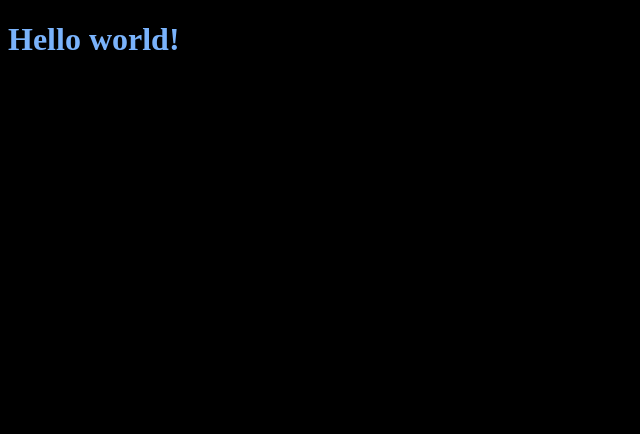
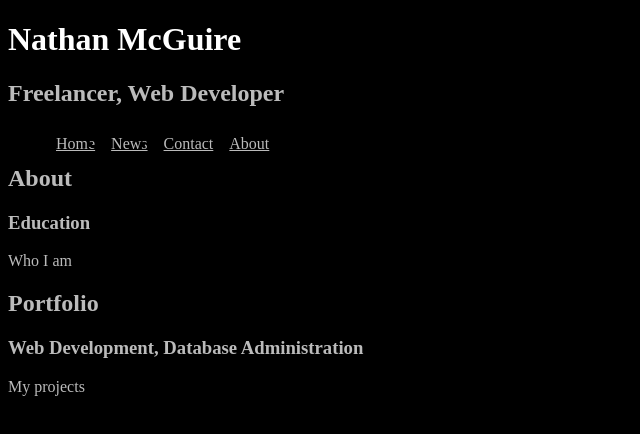
Before and after one commit to nathanlmcguire/nathanlmcguire.github.io, a plain HTML site: page index.html in a window 1280 px wide. Shown: the whole page, without its empty margins (0-640 px from the left). Drawn offline with Linux system fonts and the light colour scheme.

Commit message:
got a BASIC page going, much smoothing to be done

```diff
--- a/index.html
+++ b/index.html
@@ -4,8 +4,34 @@
         <title>Nathan McGuire: Freelancer</title>
         <link href="style.css" rel="stylesheet">
         <link rel="icon" type="image/x-icon" href="/images/penroseTriangle.png">
+
+        <h1>Nathan McGuire</h1>
+        <h2>Freelancer, Web Developer</h2>
     </head>
     <body>
-        <h1>Hello world!</h1>
+        <ul>
+        <li><a href="default.asp">Home</a></li>
+        <li><a href="news.asp">News</a></li>
+        <li><a href="contact.asp">Contact</a></li>
+        <li><a href="about.asp">About</a></li>
+        </ul>
+
+        <br>
+
+        <!-- GET HEADERS ON SAME LINE! -->
+
+        <div>
+            <h2>About</h2>
+            <h3>Education</h3>
+            <p> Who I am</p>
+        </div>
+
+        <div>
+            <h2>Portfolio</h2>
+            <h3>Web Development, Database Administration</h3>
+            <p> My projects</p>
+        </div>
+
+        <!-- Scrolling, nav bar that jumps to spots, ABOUT, EDUCATION, PORTFOLIO-->
     </body>
 </html>
--- a/style.css
+++ b/style.css
@@ -1,8 +1,34 @@
 body {
   background-color: black;
-}
+  }
 
 h1 {
-color: #7ab3fc;
-font-family: "Times New Roman", serif;
-}
+  color: white;
+  font-family: "Times New Roman", serif;
+  }
+
+h2 {
+  color: rgba(255, 255, 255, 0.735);
+  font-family: "Times New Roman", serif;
+  }
+
+h3 {
+  color: rgba(255, 255, 255, 0.735);
+  font-family: "Times New Roman", serif;
+  }
+
+p {
+  color: rgba(255, 255, 255, 0.735);
+  font-family: "Times New Roman", serif;
+  }
+
+li {
+  float: left;
+  }
+
+a {
+  display: block;
+  padding: 8px;
+  color: rgba(255, 255, 255, 0.735);
+  font-family: "Times New Roman", serif;
+  }
```
